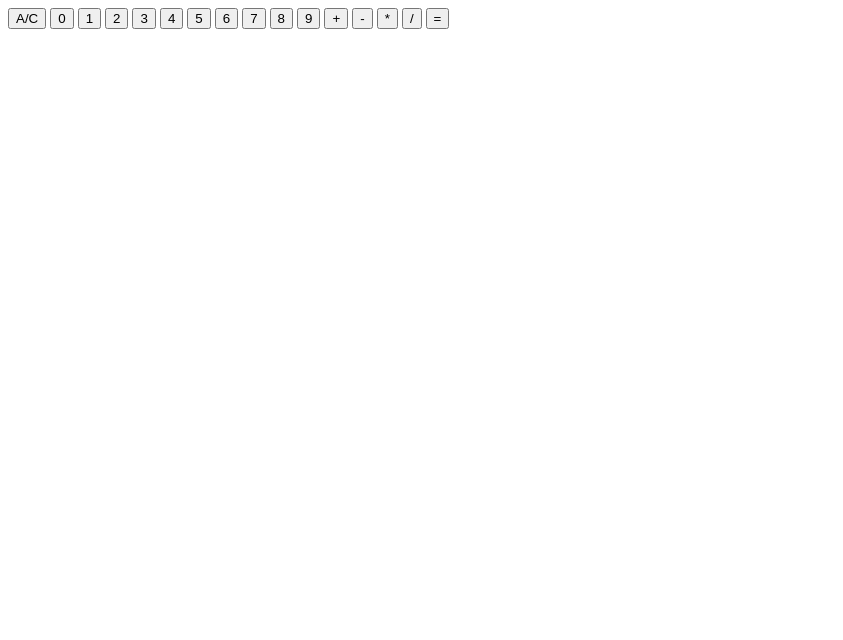
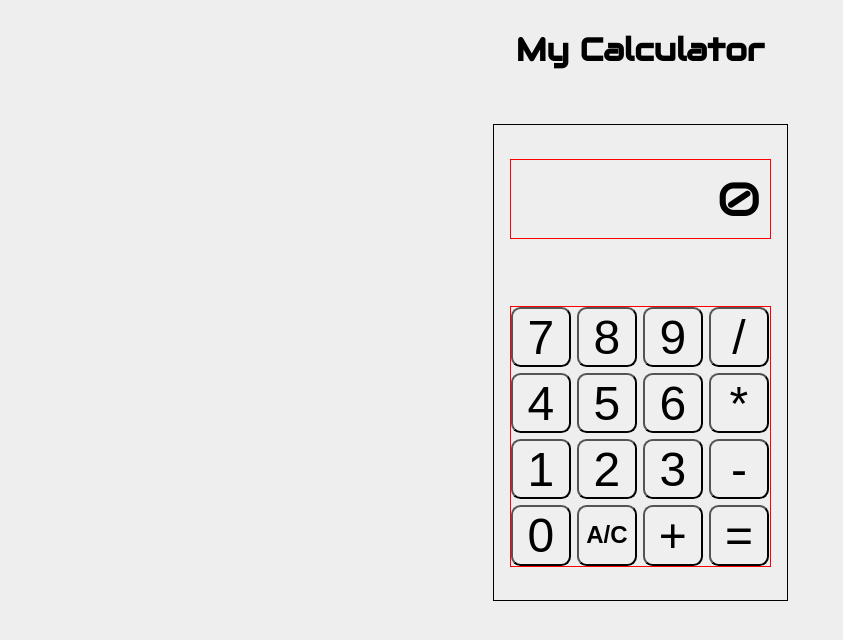
Before and after one commit to VikasIndora/o-calculator, a plain HTML site: page index.html in a window 1280 px wide. Shown: the whole page, without its empty margins (0-843 px from the left). Drawn offline with Linux system fonts and the light colour scheme.

Commit message:
Add basic layout
Now it looks like a calculator

```diff
--- a/index.html
+++ b/index.html
@@ -4,30 +4,34 @@
 <head>
     <meta charset="UTF-8">
     <meta name="viewport" content="width=device-width, initial-scale=1.0">
+    <link rel="preconnect" href="https://fonts.googleapis.com">
+    <link rel="preconnect" href="https://fonts.gstatic.com" crossorigin>
+    <link href="https://fonts.googleapis.com/css?family=Audiowide&effect=3d" rel="stylesheet">
     <link rel="stylesheet" href="style.css">
     <script src="index.js" defer></script>
     <title>My Calculator</title>
 </head>
 
 <body>
+    <h1 class="font-effect-3d">My Calculator</h1>
     <div class="frame">
-        <div class="display"></div>
+        <div class="display">0</div>
         <div class="buttons">
-            <button>A/C</button>
-            <button class="displayButton">0</button>
+            <button class="displayButton">7</button>
+            <button class="displayButton">8</button>
+            <button class="displayButton">9</button>
+            <button>/</button>
+            <button class="displayButton">4</button>
+            <button class="displayButton">5</button>
+            <button class="displayButton">6</button>
+            <button>*</button>
             <button class="displayButton">1</button>
             <button class="displayButton">2</button>
             <button class="displayButton">3</button>
-            <button class="displayButton">4</button>
-            <button class="displayButton">5</button>
-            <button class="displayButton">6</button>
-            <button class="displayButton">7</button>
-            <button class="displayButton">8</button>
-            <button class="displayButton">9</button>
+            <button>-</button>
+            <button class="displayButton">0</button>
+            <button style="font-size: 1.5rem; font-weight: 600;">A/C</button>
             <button>+</button>
-            <button>-</button>
-            <button>*</button>
-            <button>/</button>
             <button>=</button>
         </div>
     </div>
--- a/style.css
+++ b/style.css
@@ -0,0 +1,44 @@
+* {
+    box-sizing: border-box;
+}
+
+body {
+    display: flex;
+    flex-direction: column;
+    align-items: center;
+    gap: 2rem;
+    font-family: "Audiowide", sans-serif;
+    background-color: #eee;
+}
+
+.frame {
+    border: 1px solid black;
+    width: 18.438rem;
+    height: 29.833rem;
+    display: flex;
+    flex-direction: column;
+    justify-content: space-around;
+}
+
+.display {
+    border: 1px solid red;
+    margin: 0rem 1rem 0rem 1rem;
+    padding: 0.5rem;
+    text-align: end;
+    font-size: 3rem;
+}
+
+.buttons {
+    border: 1px solid red;
+    margin: 0rem 1rem 0rem 1rem;
+    display: flex;
+    flex-wrap: wrap;
+    gap: 0.35rem;
+}
+
+button {
+    font-size: 3rem;
+    width: 3.78rem;
+    height: 3.78rem;
+    border-radius: 0.6rem;
+}
```
